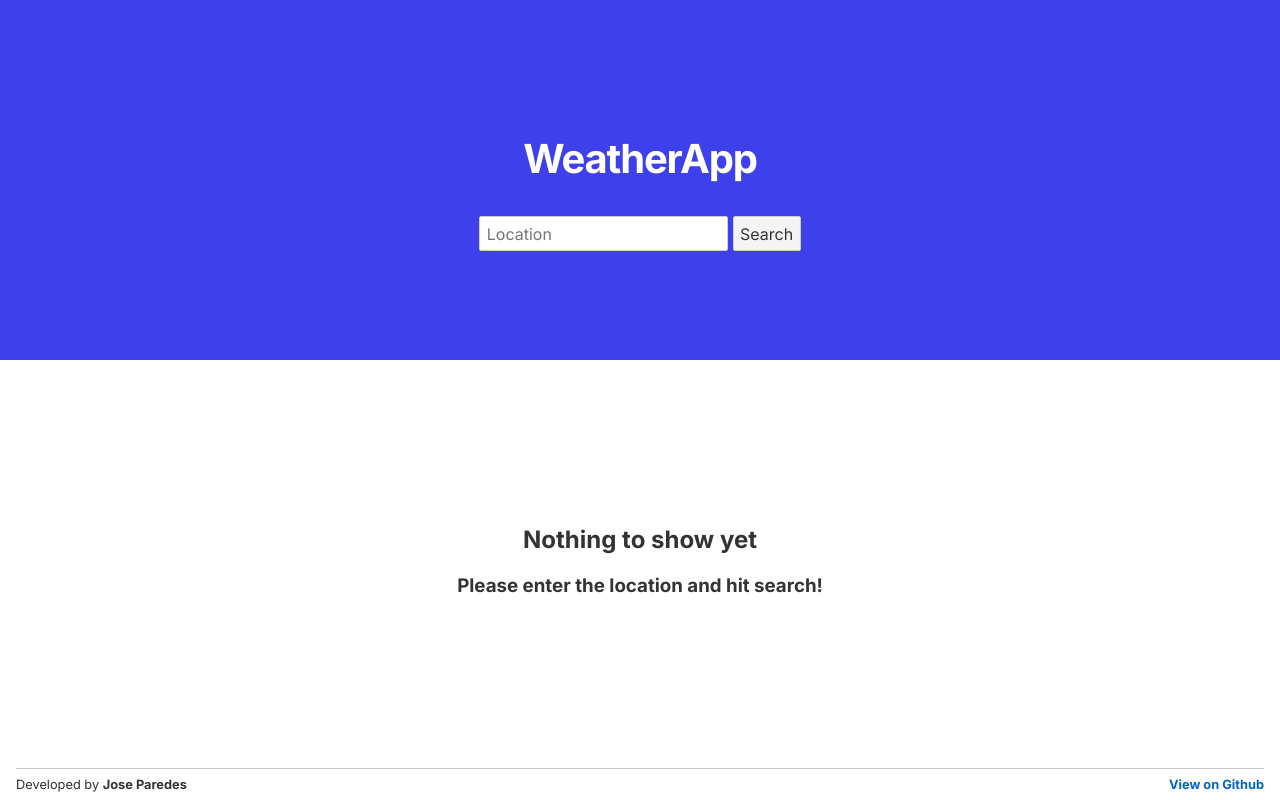
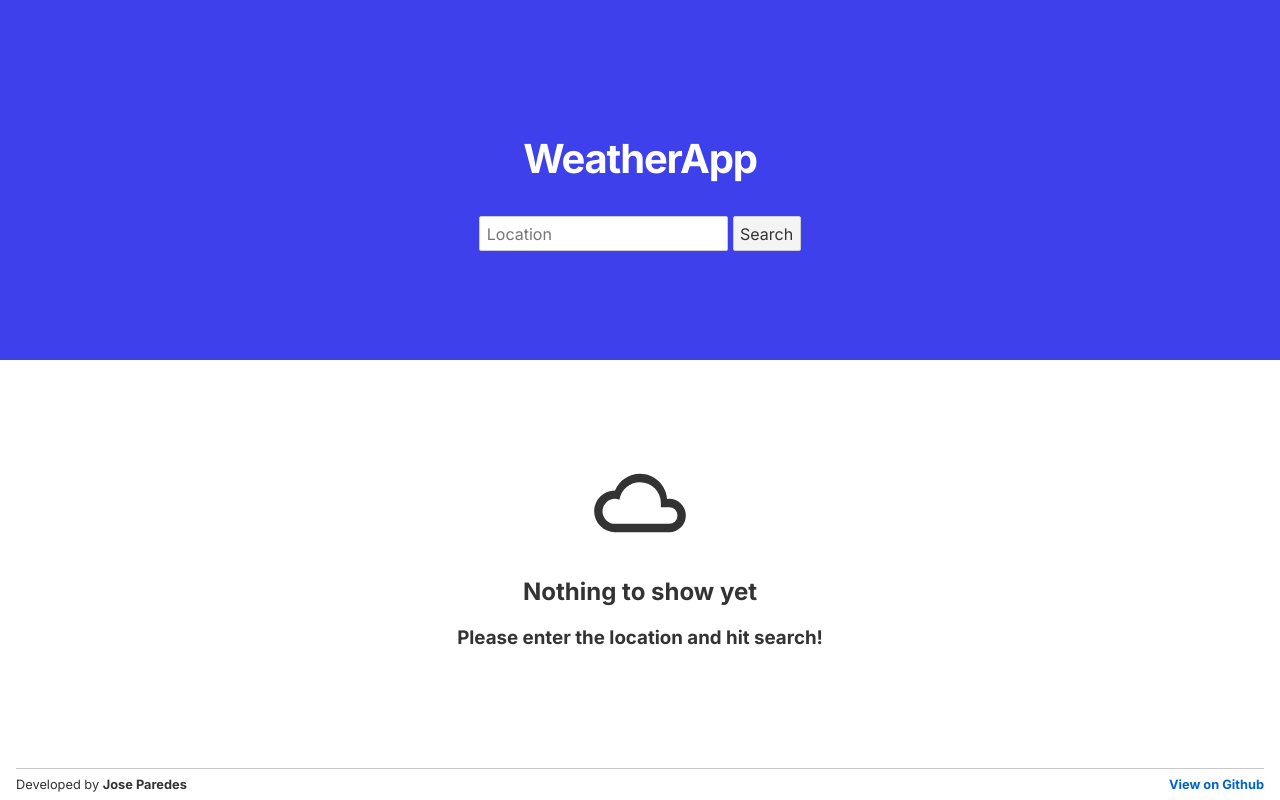
Before and after one commit to joselikki/weather-app, a Svelte app in the folder client/: page / in a window 1280 px wide. Built offline with nearby package versions, Linux system fonts and the light colour scheme.

Commit message:
Place holder message

```diff
--- a/client/src/App.svelte
+++ b/client/src/App.svelte
@@ -1,6 +1,8 @@
 <script>
 import Banner from "./components/Banner.svelte"
 import WeatherCard from "./components/WeatherCard.svelte"
+import SunPlaceHolderIcon from "./svgs/SunPlaceHolderIcon.svelte"
+
 
 	let notFoundImg = "/search.png"
 	let loader_black = "/loader_black.gif"
@@ -80,6 +82,7 @@ import WeatherCard from "./components/WeatherCard.svelte"
 
 		{:else}
 		<div class="place-holder">
+			<SunPlaceHolderIcon />
 			<h2>Nothing to show yet</h2>
 			<h3>Please enter the location and hit search!</h3>
 		</div>
--- /dev/null
+++ b/client/src/svgs/SunPlaceHolderIcon.svelte
@@ -0,0 +1,3 @@
+<svg style="width:100px;height:100px" viewBox="0 0 24 24">
+    <path fill="currentColor" d="M6,19A5,5 0 0,1 1,14A5,5 0 0,1 6,9C7,6.65 9.3,5 12,5C15.43,5 18.24,7.66 18.5,11.03L19,11A4,4 0 0,1 23,15A4,4 0 0,1 19,19H6M19,13H17V12A5,5 0 0,0 12,7C9.5,7 7.45,8.82 7.06,11.19C6.73,11.07 6.37,11 6,11A3,3 0 0,0 3,14A3,3 0 0,0 6,17H19A2,2 0 0,0 21,15A2,2 0 0,0 19,13Z" />
+</svg>
```
